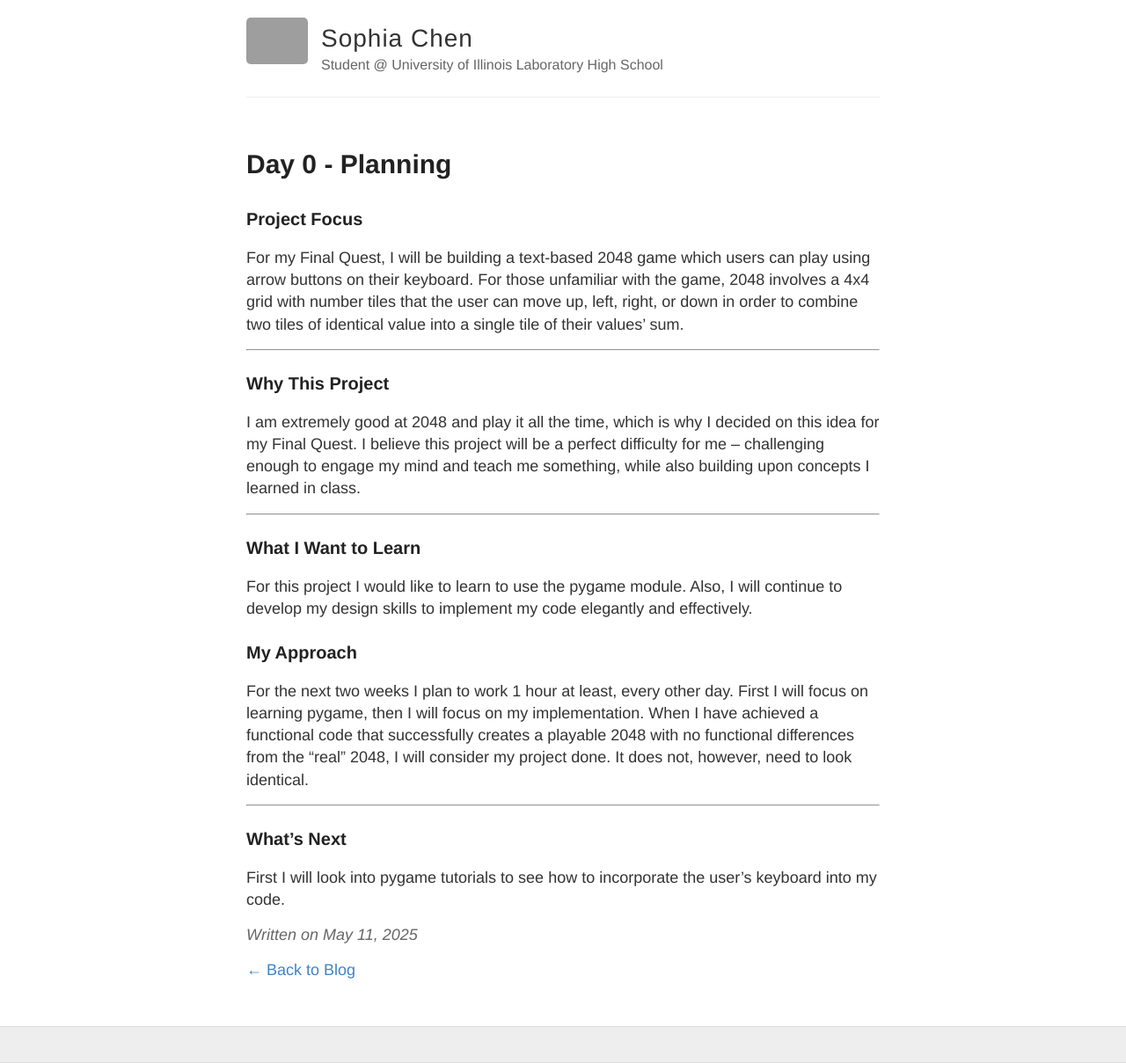
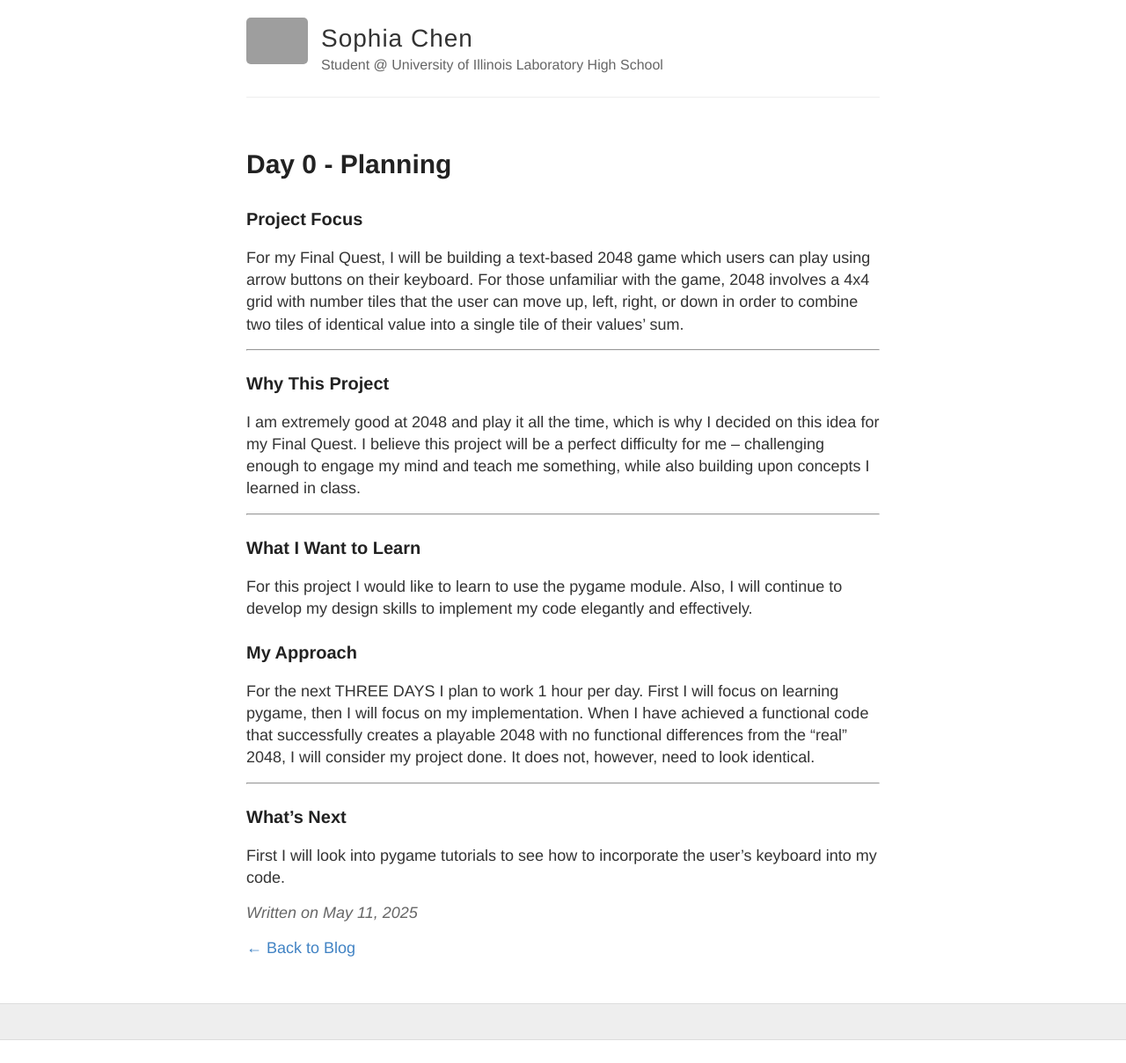
Before and after one commit to sophiachen120/sophiachen120.github.io, a Jekyll site: the page built from _posts/2025-05-11-motivation.md, in a window 1280 px wide. Shown: the whole page at 88% size. Built offline with Jekyll 4.4.1, drawn with Linux system fonts in a browser that asks for light colours; after the commit the page ends 1183 px from its top, so only the background shows below that; grey boxes are pictures that could not be loaded.

Commit message:
Update 2025-05-11-motivation.md

```diff
--- a/_posts/2025-05-11-motivation.md
+++ b/_posts/2025-05-11-motivation.md
@@ -21,7 +21,7 @@ For this project I would like to learn to use the pygame module. Also, I will co
 
 ### My Approach
 
-For the next two weeks I plan to work 1 hour at least, every other day. First I will focus on learning pygame, then I will focus on my implementation. When I have achieved a functional code that successfully creates a playable 2048 with no functional differences from the "real" 2048, I will consider my project done. It does not, however, need to look identical.
+For the next THREE DAYS I plan to work 1 hour per day. First I will focus on learning pygame, then I will focus on my implementation. When I have achieved a functional code that successfully creates a playable 2048 with no functional differences from the "real" 2048, I will consider my project done. It does not, however, need to look identical.
 
 ---
 
```
